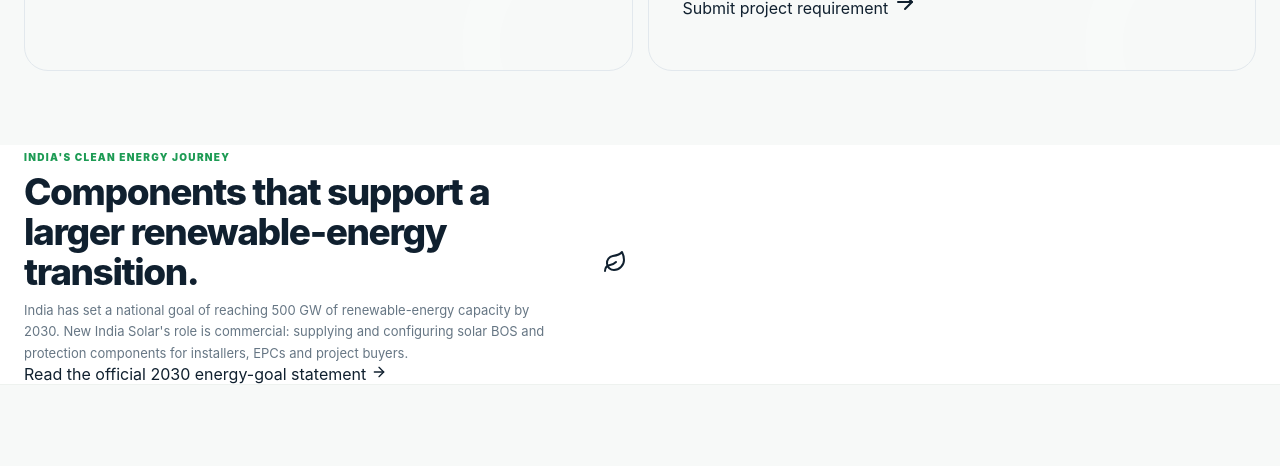
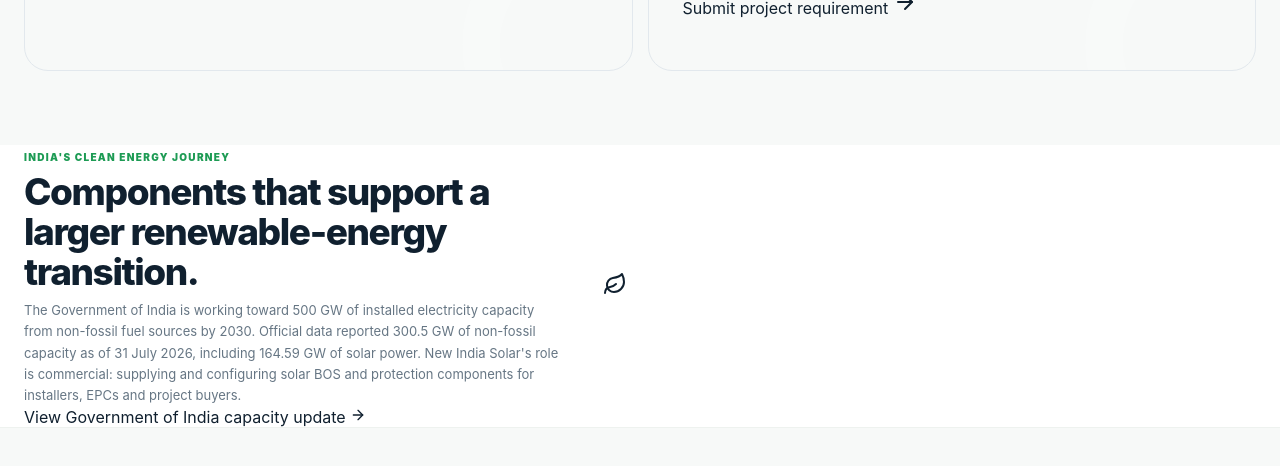
Before and after one commit to pankaj-kakadiya/newindia-solar, a Next.js app: page / in a window 1280 px wide. Shown: the part 10117-10583 px from the top of the page. Built offline with nearby package versions, Linux system fonts and the light colour scheme; no server answers; the database is empty.

Commit message:
fix(home): use current official clean-energy capacity context

```diff
--- a/components/HomePageContentV4.tsx
+++ b/components/HomePageContentV4.tsx
@@ -222,7 +222,7 @@ export default function HomePageContentV4({products=[],downloads=[],productsUnav
 
       <section className="v4IndiaVision">
         <div className="container v4VisionGrid">
-          <div className="v4VisionCopy"><span>INDIA'S CLEAN ENERGY JOURNEY</span><h2>Components that support a larger renewable-energy transition.</h2><p>India has set a national goal of reaching 500 GW of renewable-energy capacity by 2030. New India Solar's role is commercial: supplying and configuring solar BOS and protection components for installers, EPCs and project buyers.</p><a href="https://www.pmindia.gov.in/en/news_updates/pms-remarks-at-india-energy-week-2025/" target="_blank" rel="noreferrer">Read the official 2030 energy-goal statement <ArrowRight size={16}/></a></div>
+          <div className="v4VisionCopy"><span>INDIA'S CLEAN ENERGY JOURNEY</span><h2>Components that support a larger renewable-energy transition.</h2><p>The Government of India is working toward 500 GW of installed electricity capacity from non-fossil fuel sources by 2030. Official data reported 300.5 GW of non-fossil capacity as of 31 July 2026, including 164.59 GW of solar power. New India Solar's role is commercial: supplying and configuring solar BOS and protection components for installers, EPCs and project buyers.</p><a href="https://www.pib.gov.in/newsite/erelcontent.aspx?lang=2&reg=48&relid=293063" target="_blank" rel="noreferrer">View Government of India capacity update <ArrowRight size={16}/></a></div>
           <div className="v4VisionArt" aria-hidden="true"><div className="v4FlagLine"/><div className="v4VisionSun"/><div className="v4VisionPanels"><i/><i/><i/><i/><i/><i/></div><Leaf/></div>
         </div>
       </section>
```
